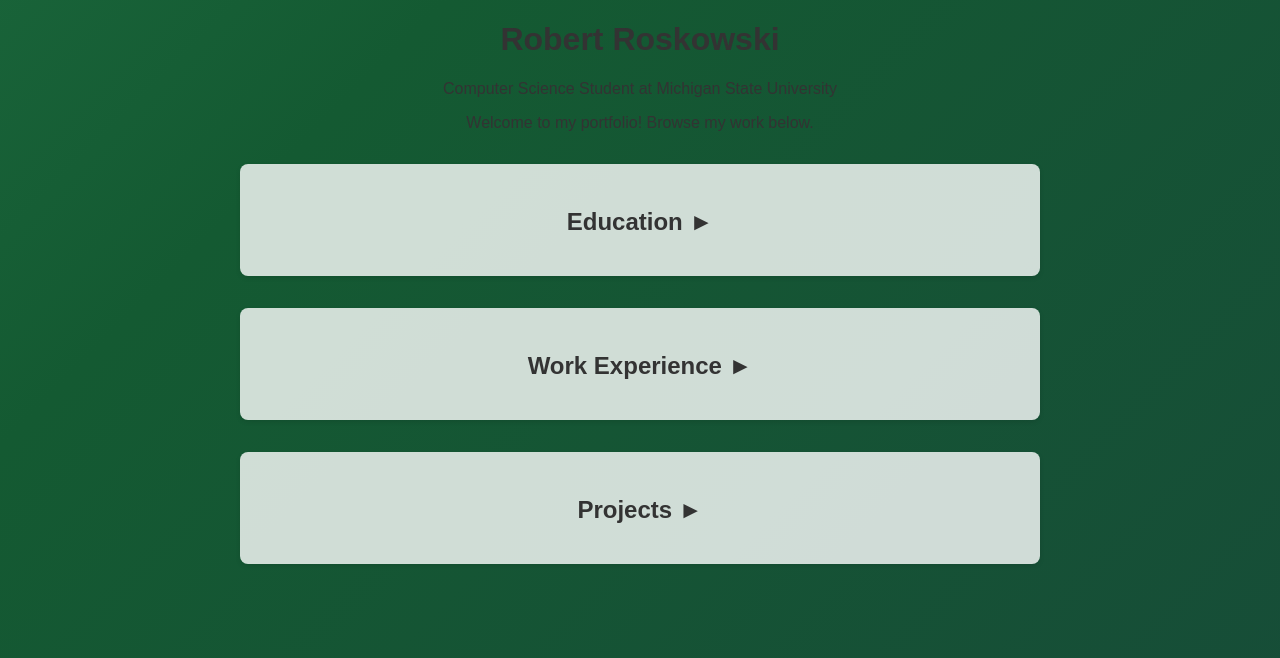
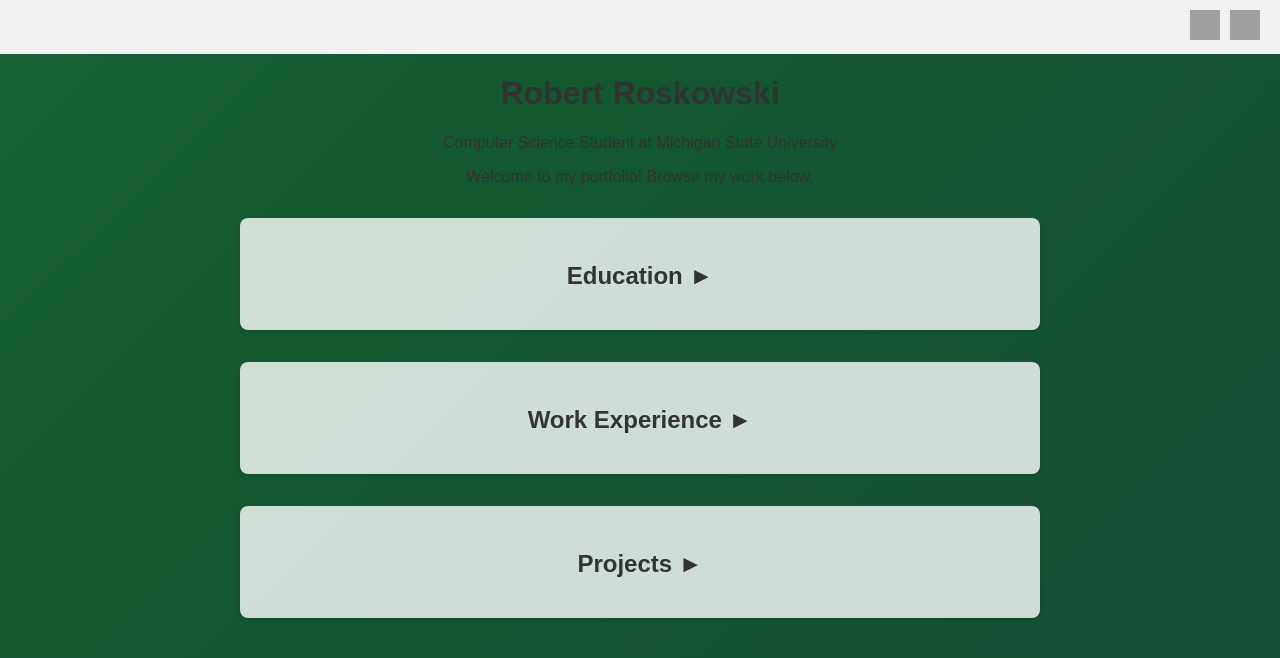
Before and after one commit to robrosk/RPortfolio, a React (Create React App) app: page / in a window 1280 px wide. Shown: the top 658 px of the page. Built offline with nearby package versions, Linux system fonts and the light colour scheme; grey boxes are pictures that could not be loaded.

Commit message:
Added Project Swiping fluid animation and linkedin and github links

```diff
--- a/src/App.js
+++ b/src/App.js
@@ -1,10 +1,44 @@
 import './App.css';
-import { useState } from "react";
+import { useState, useRef, useEffect } from "react";
 import { motion, AnimatePresence } from "framer-motion";
 
 function App() {
   return (
     <div className="App">
+      <header
+        style={{
+          display: 'flex',
+          justifyContent: 'flex-end',
+          alignItems: 'center',
+          padding: '10px',
+          backgroundColor: '#f1f1f1'
+        }}
+      >
+        <a
+          href="https://github.com/robrosk"
+          target="_blank"
+          rel="noopener noreferrer"
+          style={{ marginRight: '10px' }}
+        >
+          <img
+            src="https://cdn-icons-png.flaticon.com/512/733/733609.png"
+            alt="GitHub"
+            style={{ width: '30px', height: '30px' }}
+          />
+        </a>
+        <a
+          href="https://www.linkedin.com/in/robroskowski/"
+          target="_blank"
+          rel="noopener noreferrer"
+          style={{ marginRight: '10px' }}
+        >
+          <img
+            src="https://cdn-icons-png.flaticon.com/512/174/174857.png"
+            alt="LinkedIn"
+            style={{ width: '30px', height: '30px' }}
+          />
+        </a>
+      </header>
       <Header />
       <EducationSection />
       <WorkExperienceSection />
@@ -36,7 +70,8 @@ const CollapsibleSection = ({ title, children }) => {
             initial={{ height: 0, opacity: 0 }}
             animate={{ height: 'auto', opacity: 1 }}
             exit={{ height: 0, opacity: 0 }}
-            transition={{ duration: 0.5 }}
+            transition={{ type: 'spring', stiffness: 100, damping: 20 }}
+
           >
             {children}
           </motion.div>
@@ -180,6 +215,8 @@ const ProjectCarousel = () => {
     }
   ];
 
+  const [containerHeight, setContainerHeight] = useState(400);
+  const slideRef = useRef(null);
   // State with [currentPage, direction]
   const [[page, direction], setPage] = useState([0, 0]);
   const project = projects[page];
@@ -206,12 +243,18 @@ const ProjectCarousel = () => {
     })
   };
 
+  useEffect(() => {
+    if (slideRef.current) {
+      setContainerHeight(slideRef.current.offsetHeight);
+    }
+  }, [page]);
+
   return (
     <div className="carousel">
       <button className="carousel-button left" onClick={() => paginate(-1)}>
         ‹
       </button>
-      <div className="carousel-content">
+      <div style={{ position: 'relative', overflow: 'hidden', height: containerHeight, margin: '0 30px' }}>
         <AnimatePresence initial={false} custom={direction}>
           <motion.div
             key={page}
@@ -220,7 +263,9 @@ const ProjectCarousel = () => {
             initial="enter"
             animate="center"
             exit="exit"
-            transition={{ duration: 0.5 }}
+            transition={{ type: 'spring', stiffness: 100, damping: 20 }}
+            ref={slideRef}
+            style={{ position: 'absolute', width: 'calc(100% - 100px)', left: '50px', boxSizing: 'border-box' }}
           >
             <h3>{project.title}</h3>
             <p className="project-subtitle">{project.subtitle}</p>
```
